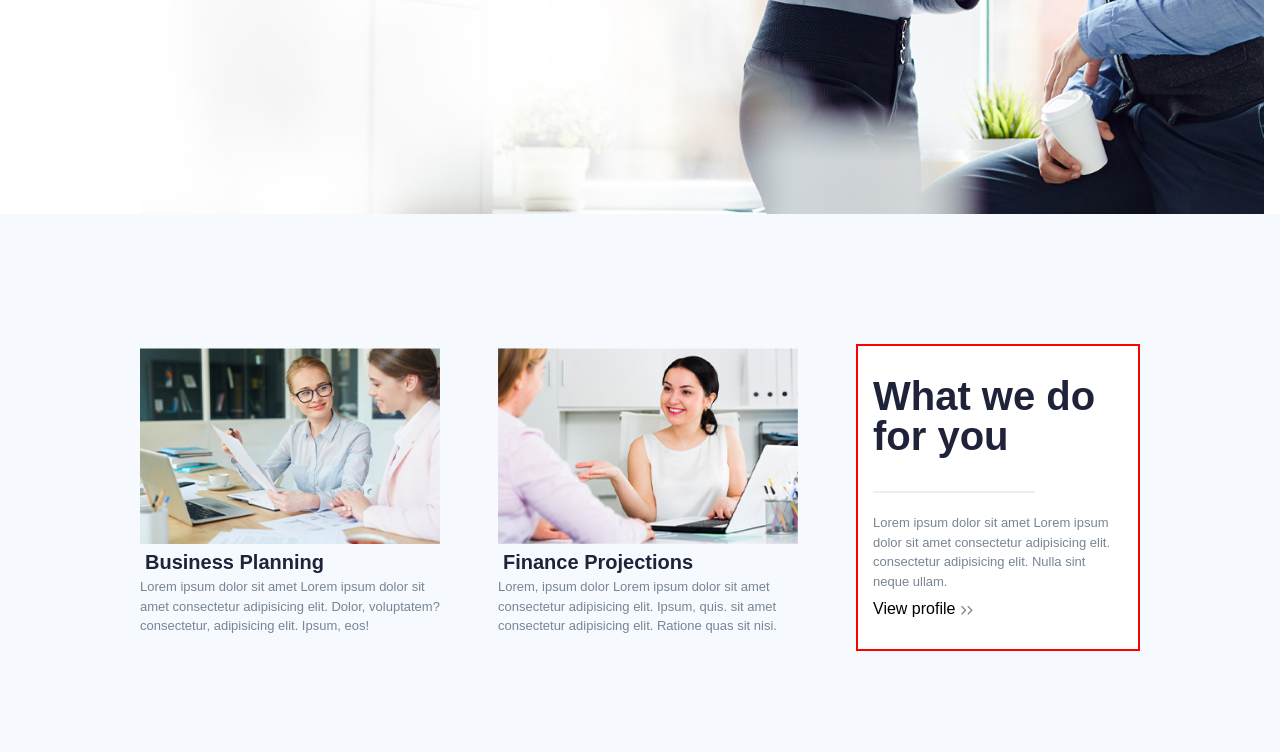
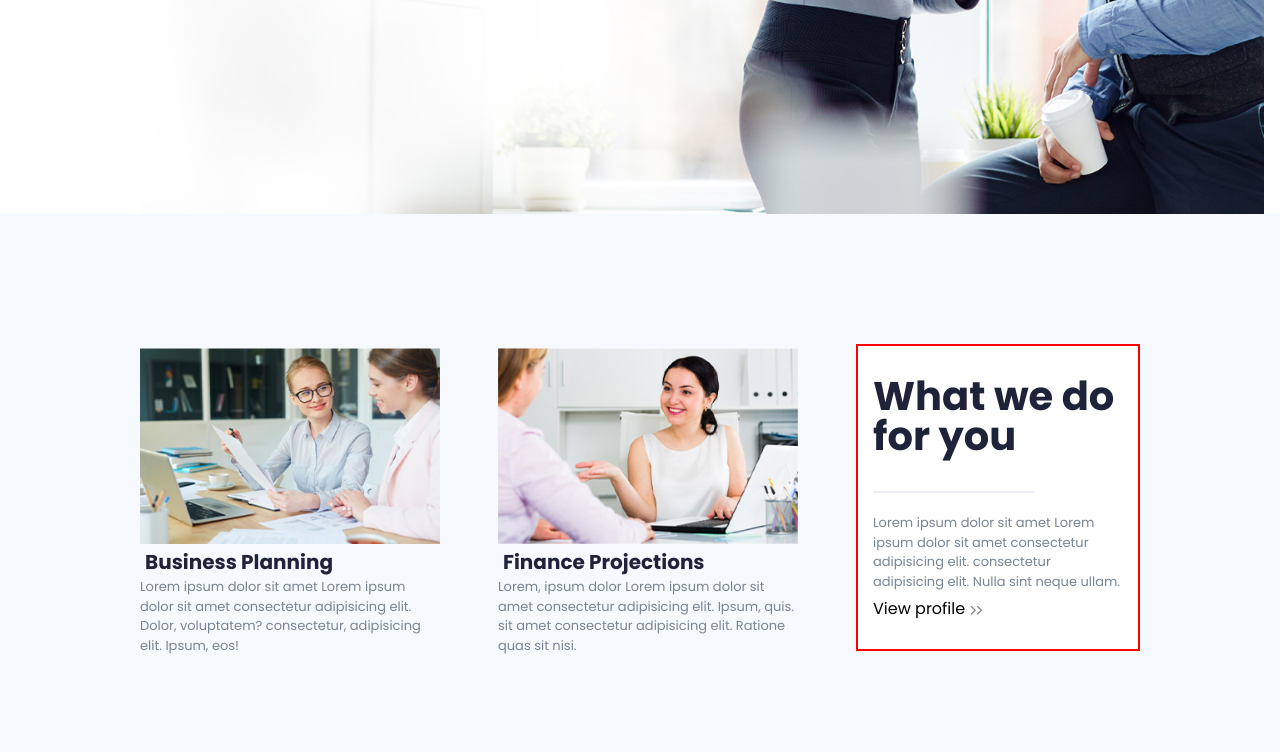
Before and after one commit to lovekushrajput/HTML-CSS-Checkpoint-3, a plain HTML site: page index.html in a window 1280 px wide. Shown: the part 570-1322 px from the top of the page. Drawn offline with Linux system fonts and the light colour scheme.

Commit message:
completed

```diff
--- a/index.html
+++ b/index.html
@@ -8,11 +8,11 @@
     <title>HTML-CSS-Checkpoint-3</title>
     <link rel="stylesheet" href="assets/stylesheet/style.css">
     <script src="https://kit.fontawesome.com/1deaeb98fb.js" crossorigin="anonymous"></script>
+    <!-- font-family -->
     <link rel="preconnect" href="https://fonts.googleapis.com">
-<link rel="preconnect" href="https://fonts.gstatic.com" crossorigin>
-<link href="https://fonts.googleapis.com/css2?family=PT+Sans:wght@400;700&display=swap" rel="stylesheet">
+    <link rel="preconnect" href="https://fonts.gstatic.com" crossorigin>
+    <link href="https://fonts.googleapis.com/css2?family=PT+Sans:wght@400;700&family=Poppins:wght@400;700&display=swap" rel="stylesheet">
 </head>
-
 <body>
     <header>
         <div class="container flex links">
```
Also changed, not shown: about.html (+3 -2 lines), blog.html (+3 -2 lines), cases.html (+3 -3 lines), contact.html (+4 -1 lines), service.html (+3 -2 lines).
